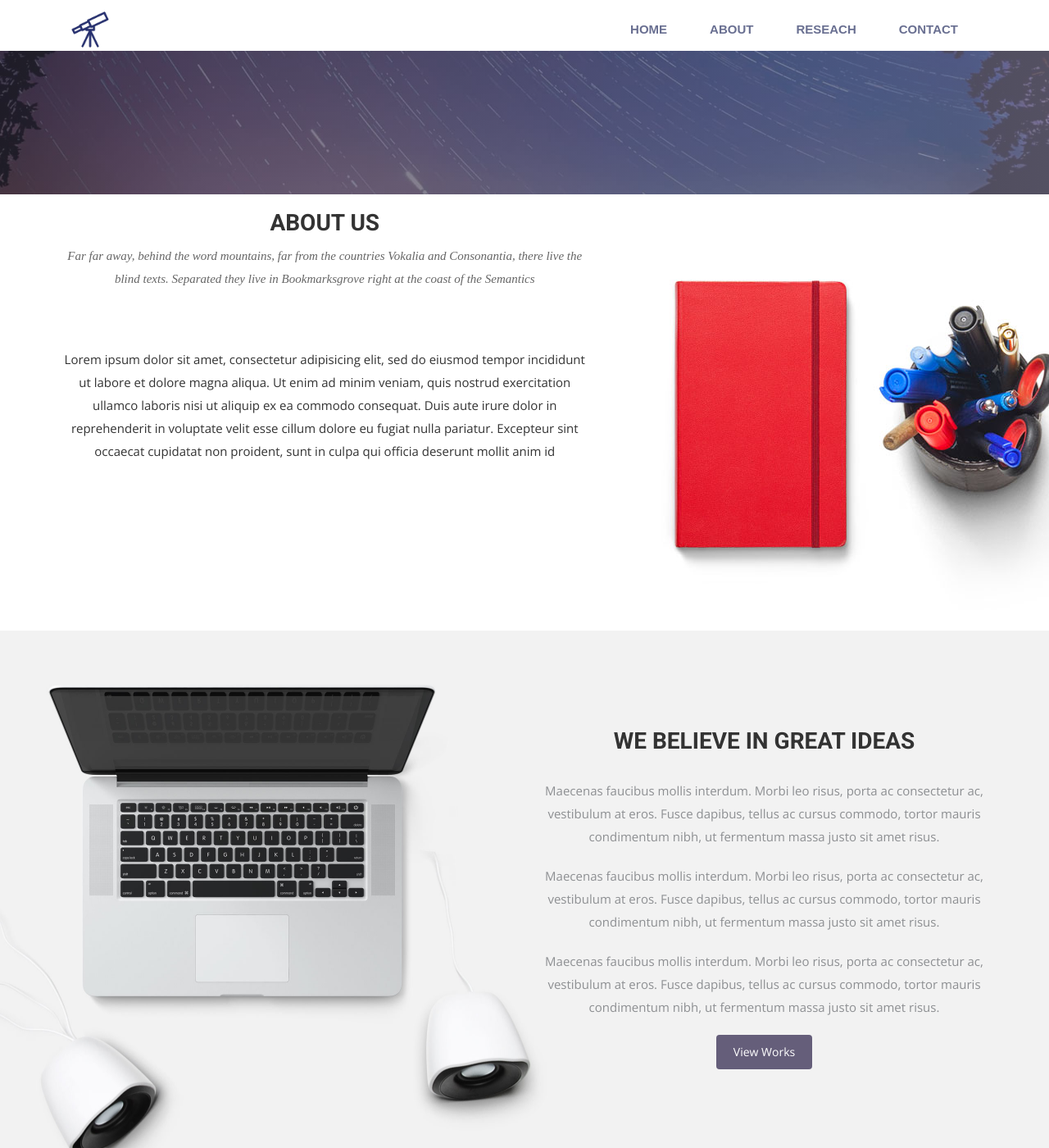
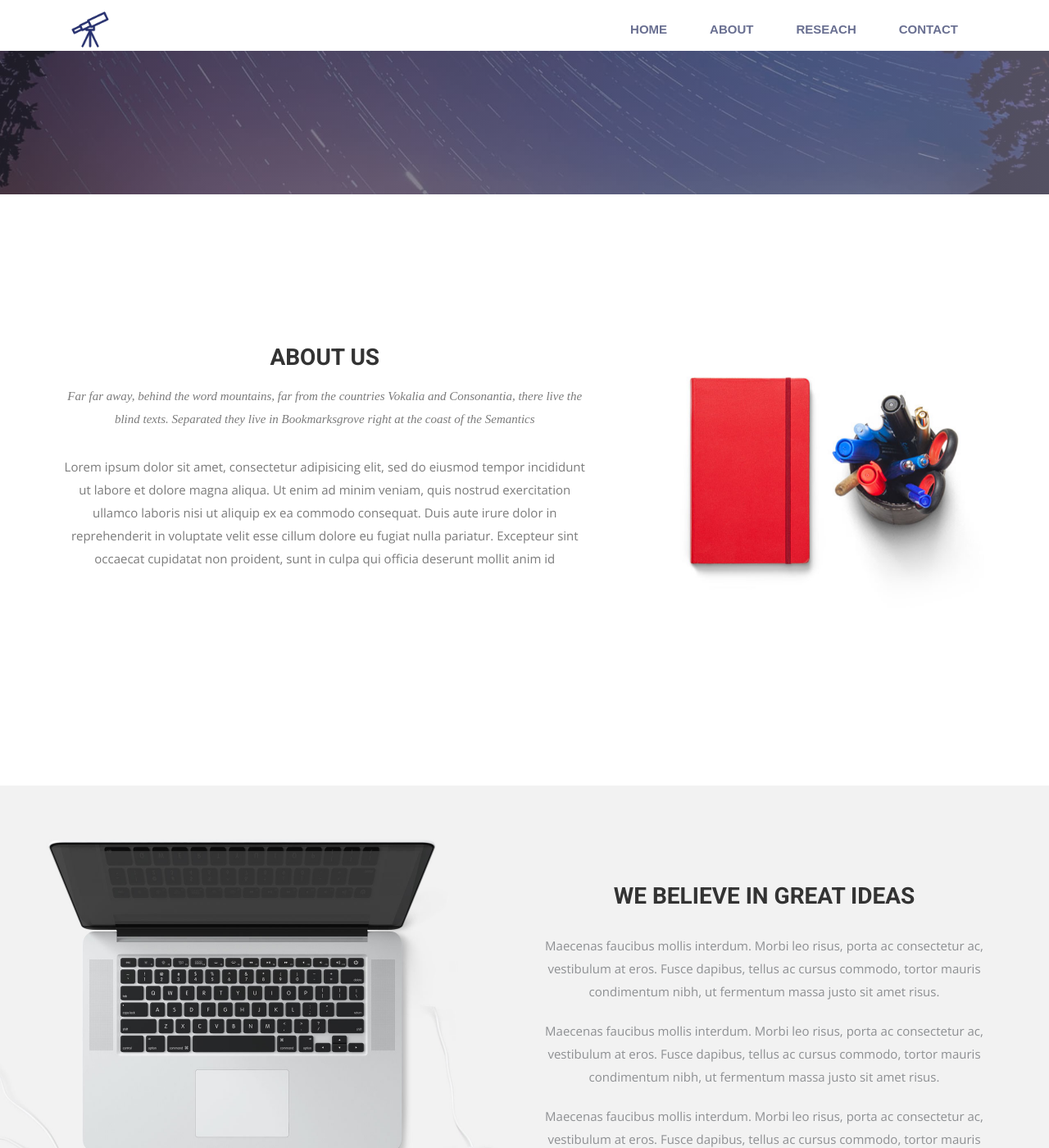
Before and after one commit to wei-lingfeng/lingfeng-wei.github.io, a Jekyll site: the page built from index.html, in a window 1280 px wide and 1400 px high, scrolled down 483 px. Shown: the whole window at 82% size. Built offline with Jekyll 4.4.1, drawn with Linux system fonts in a browser that asks for light colours; nearby versions of some CDN libraries; some web fonts are replaced.

Commit message:
Update airspace.css

```diff
--- a/css/airspace.css
+++ b/css/airspace.css
@@ -145,27 +145,27 @@ font header .navbar-default .navbar-nav li a:hover {
 /*--
 	wrapper Start
 --*/
-#intro {
+#About {
   padding-top: 150px;
   padding-bottom: 200px;
 }
-#intro .block h2 {
+#About .block h2 {
   padding-top: 35px;
   line-height: 27px;
   margin: 0;
 }
-#intro .block p {
+#About .block p {
   color: #7B7B7B;
   padding-top: 20px;
 }
-#intro .block img {
+#About .block img {
   padding-left: 40px;
   width: 100%;
 }
-#intro .section-title {
+#About .section-title {
   margin-bottom: 0px;
 }
-#intro .section-title p {
+#About .section-title p {
   padding-top: 20px;
 }
 /*--
```
